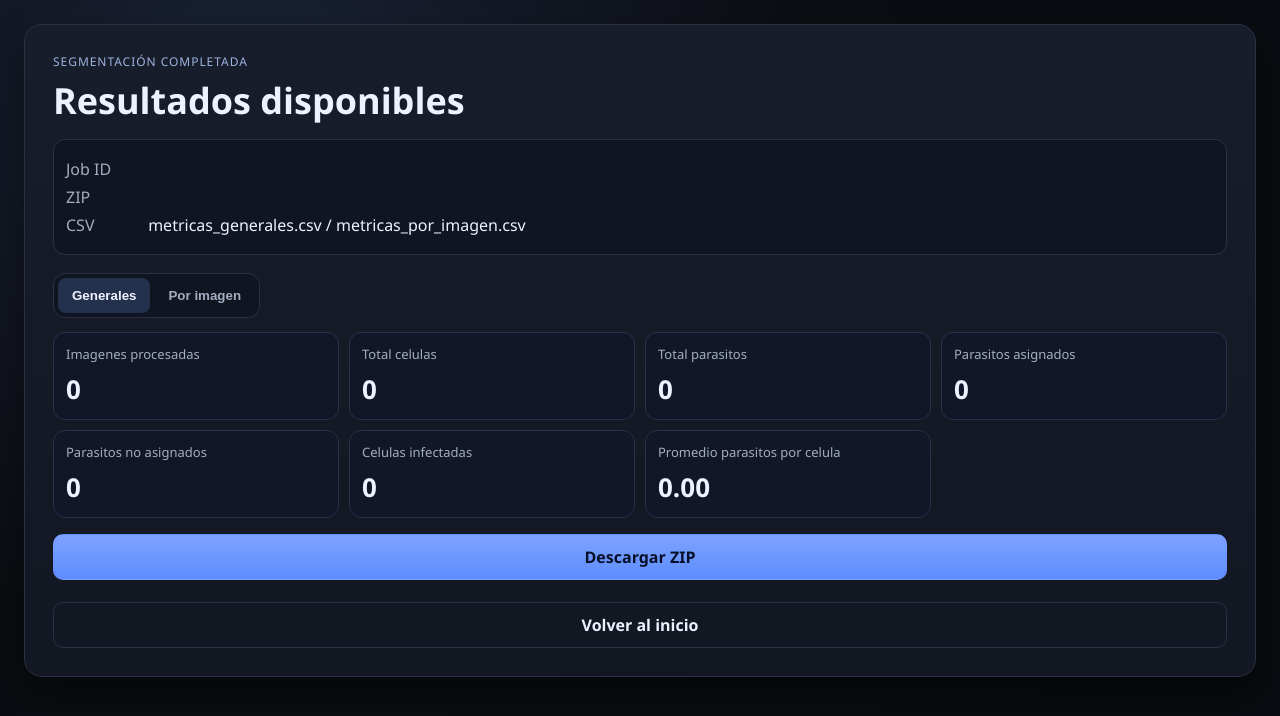
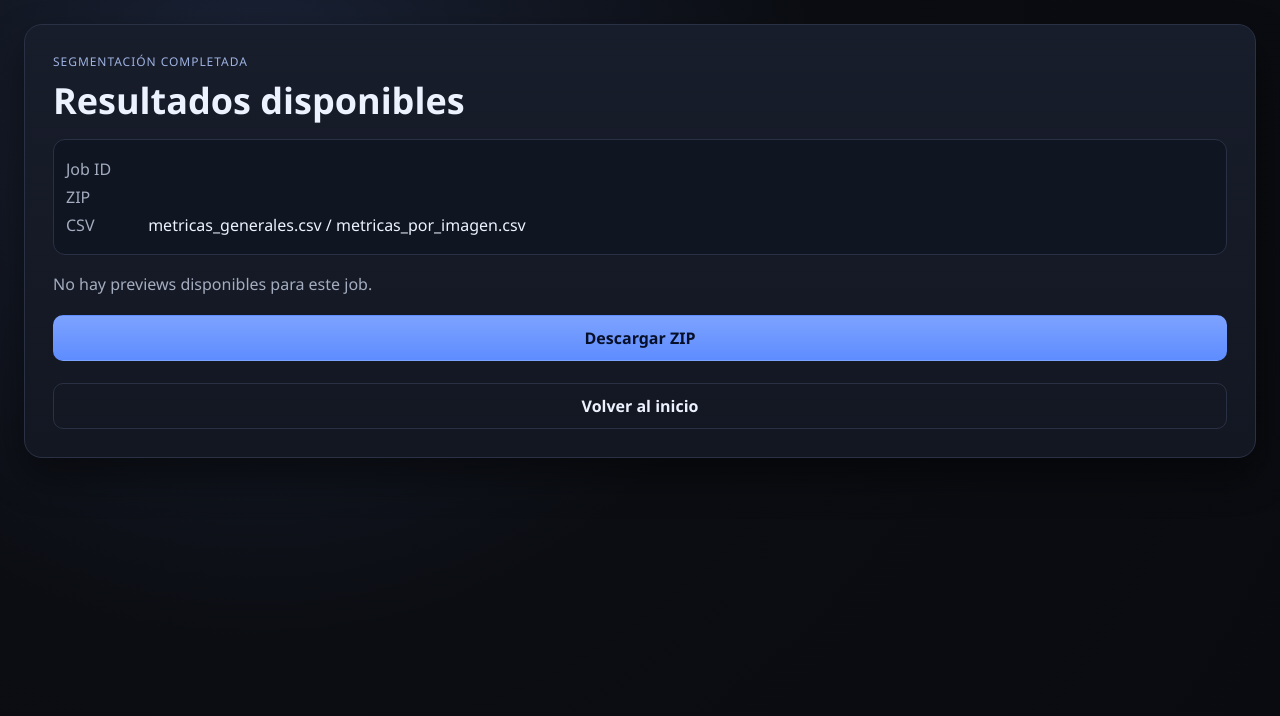
Before and after one commit to NaiaraSosa/proyecto-segmentacion-celular, a FastAPI app: template app/templates/processed.html in a window 1280 px wide. Shown: the top 716 px of the page. Run offline with FastAPI, Linux system fonts and the light colour scheme; the template is opened without the code that fills it, so the values that code supplies are empty; parts of the project's set-up code (start-up, migrations or seed data) failed here and were passed over.

Commit message:
fix pagina

```diff
--- a/app/static/styles.css
+++ b/app/static/styles.css
@@ -133,67 +133,6 @@
 .actions {
   display: grid;
   gap: 10px;
-}
-
-.results-tabs {
-  margin-top: 16px;
-}
-
-.tab-nav {
-  display: inline-flex;
-  gap: 4px;
-  padding: 4px;
-  border: 1px solid var(--border);
-  border-radius: 12px;
-  background: #101522;
-}
-
-.tab-button {
-  border: 0;
-  border-radius: 8px;
-  background: transparent;
-  color: var(--muted);
-  cursor: pointer;
-  font-weight: 700;
-  padding: 10px 14px;
-}
-
-.tab-button.is-active {
-  background: #24314c;
-  color: var(--text);
-}
-
-.tab-panel {
-  margin-top: 14px;
-}
-
-.summary-metrics {
-  display: grid;
-  grid-template-columns: repeat(4, minmax(0, 1fr));
-  gap: 10px;
-  margin: 0;
-}
-
-.summary-metrics div {
-  min-height: 86px;
-  display: grid;
-  align-content: space-between;
-  gap: 8px;
-  padding: 12px;
-  border: 1px solid var(--border);
-  border-radius: 12px;
-  background: #111728;
-}
-
-.summary-metrics dt {
-  color: var(--muted);
-  font-size: 13px;
-}
-
-.summary-metrics dd {
-  margin: 0;
-  font-size: 26px;
-  font-weight: 750;
 }
 
 .page-results {
@@ -380,10 +319,6 @@
     grid-template-columns: repeat(2, minmax(0, 1fr));
   }
 
-  .summary-metrics {
-    grid-template-columns: repeat(2, minmax(0, 1fr));
-  }
-
   .viewer-nav {
     flex-wrap: wrap;
     justify-content: center;
--- a/app/templates/processed.html
+++ b/app/templates/processed.html
@@ -18,26 +18,6 @@
           <p><span>CSV</span> metricas_generales.csv / metricas_por_imagen.csv</p>
         </div>
 
-        {% set summary = summary_metrics or {} %}
-        <section class="results-tabs">
-          <div class="tab-nav" role="tablist" aria-label="Metricas del procesamiento">
-            <button id="tab-general" class="tab-button is-active" type="button" role="tab" aria-selected="true" aria-controls="panel-general" data-tab-target="panel-general">Generales</button>
-            <button id="tab-images" class="tab-button" type="button" role="tab" aria-selected="false" aria-controls="panel-images" data-tab-target="panel-images">Por imagen</button>
-          </div>
-
-          <section id="panel-general" class="tab-panel is-active" role="tabpanel" aria-labelledby="tab-general">
-            <dl class="summary-metrics">
-              <div><dt>Imagenes procesadas</dt><dd>{{ summary.get("imagenes_procesadas", 0) }}</dd></div>
-              <div><dt>Total celulas</dt><dd>{{ summary.get("total_celulas", 0) }}</dd></div>
-              <div><dt>Total parasitos</dt><dd>{{ summary.get("total_parasitos", 0) }}</dd></div>
-              <div><dt>Parasitos asignados</dt><dd>{{ summary.get("total_parasitos_asignados", 0) }}</dd></div>
-              <div><dt>Parasitos no asignados</dt><dd>{{ summary.get("total_parasitos_no_asignados", 0) }}</dd></div>
-              <div><dt>Celulas infectadas</dt><dd>{{ summary.get("total_celulas_infectadas", 0) }}</dd></div>
-              <div><dt>Promedio parasitos por celula</dt><dd>{{ "%.2f"|format(summary.get("promedio_parasitos_por_celula", 0.0)) }}</dd></div>
-            </dl>
-          </section>
-
-          <section id="panel-images" class="tab-panel" role="tabpanel" aria-labelledby="tab-images" hidden>
         {% if preview_items and preview_items|length > 0 %}
         <section class="viewer" aria-live="polite">
           <div class="viewer-nav">
@@ -75,8 +55,6 @@
         {% else %}
         <p class="muted">No hay previews disponibles para este job.</p>
         {% endif %}
-          </section>
-        </section>
 
         <div class="actions actions-results">
           <a href="/download/{{ job_id }}" class="btn btn-primary">Descargar ZIP</a>
@@ -84,28 +62,6 @@
         </div>
       </section>
     </main>
-
-    <script>
-      (() => {
-        const tabs = Array.from(document.querySelectorAll(".tab-button"));
-        const panels = Array.from(document.querySelectorAll(".tab-panel"));
-        tabs.forEach((tab) => {
-          tab.addEventListener("click", () => {
-            const targetId = tab.dataset.tabTarget;
-            tabs.forEach((item) => {
-              const isSelected = item === tab;
-              item.classList.toggle("is-active", isSelected);
-              item.setAttribute("aria-selected", String(isSelected));
-            });
-            panels.forEach((panel) => {
-              const isSelected = panel.id === targetId;
-              panel.classList.toggle("is-active", isSelected);
-              panel.hidden = !isSelected;
-            });
-          });
-        });
-      })();
-    </script>
 
     {% if preview_items and preview_items|length > 0 %}
     <script id="preview-data" type="application/json">{{ preview_items | tojson }}</script>
```
